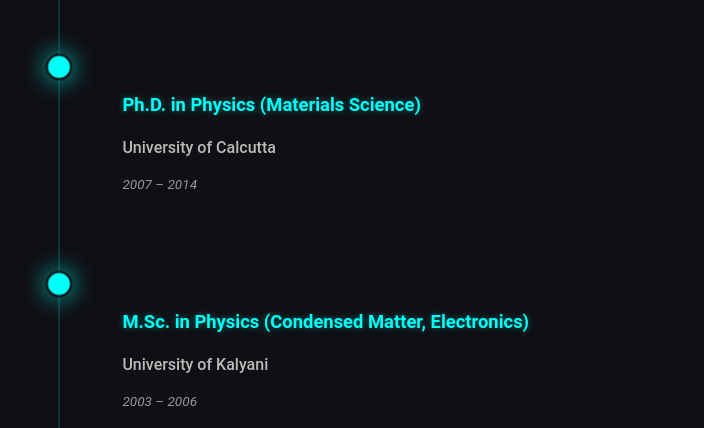
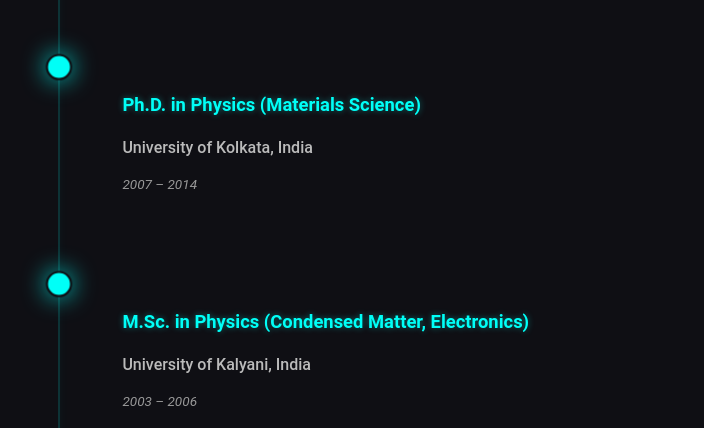
Before and after one commit to abhisakh/Advance_Portfolio, a React (Vite) app in the folder portfolio/: page /about in a window 1280 px wide. Shown: the part 1220-1648 px from the top of the page, without its empty margins (150-854 px from the left). Built offline with nearby package versions, Linux system fonts and the light colour scheme.

Commit message:
Education in profileData.js is modified

```diff
--- a/portfolio/src/data/profileData.js
+++ b/portfolio/src/data/profileData.js
@@ -61,13 +61,13 @@ const profile = {
     },
     {
       degree: "Ph.D. in Physics (Materials Science)",
-      school: "University of Calcutta",
+      school: "University of Kolkata, India",
       start: "2007",
       end: "2014",
     },
     {
       degree: "M.Sc. in Physics (Condensed Matter, Electronics)",
-      school: "University of Kalyani",
+      school: "University of Kalyani, India",
       start: "2003",
       end: "2006",
     },
```
